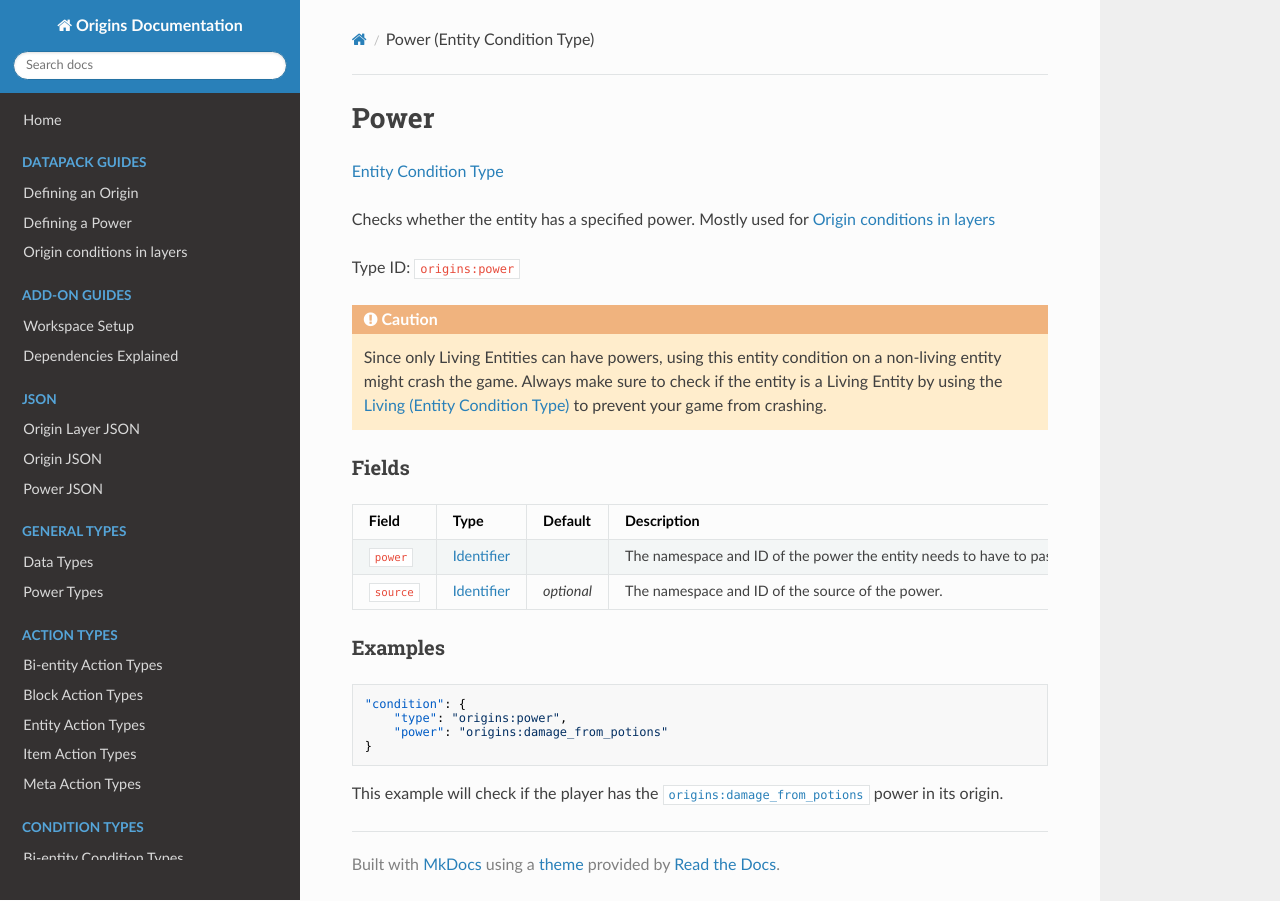
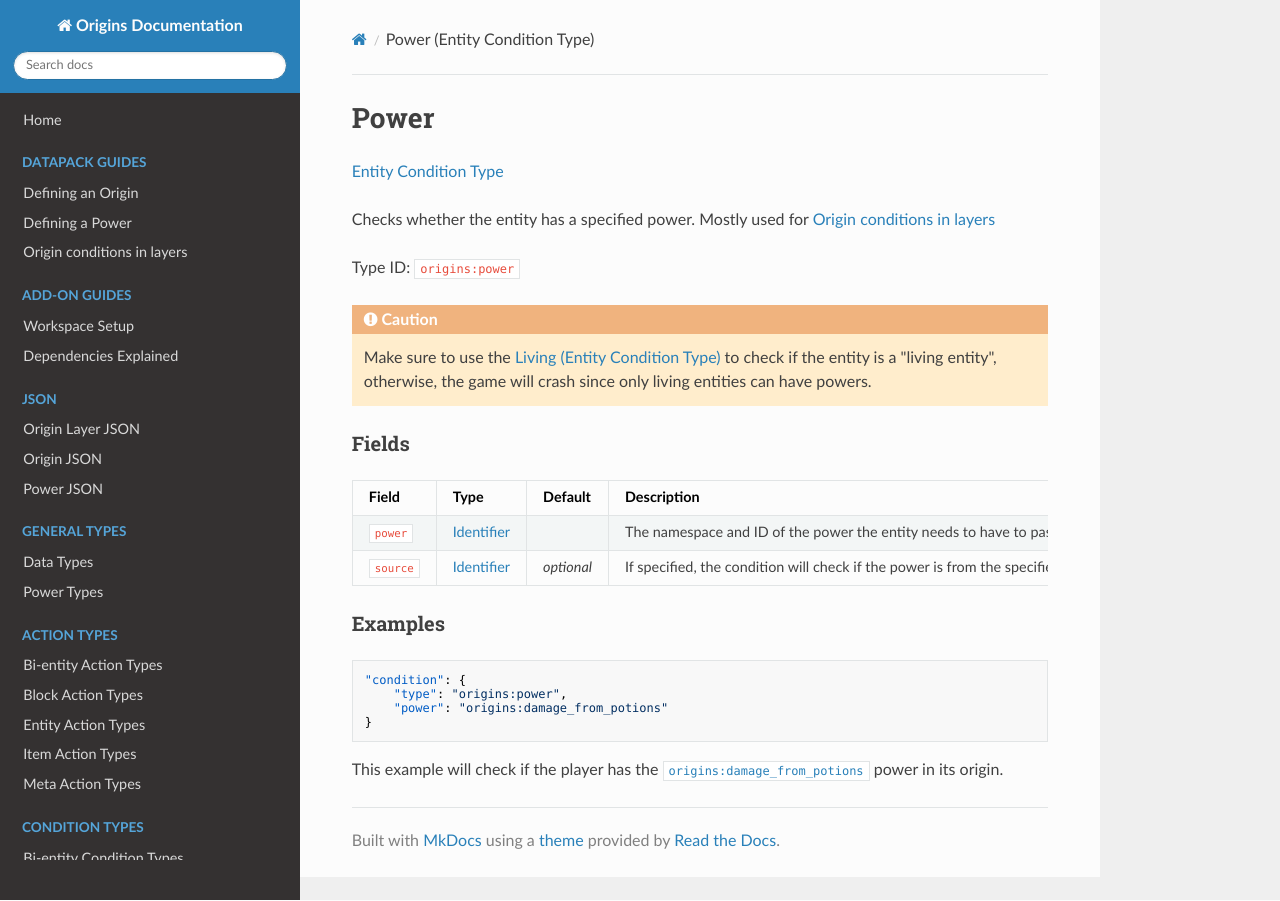
Before and after one commit to apace100/origins-docs, an MkDocs documentation site: the page built from docs/types/entity_condition_types/power.md, in a window 1280 px wide. Built offline with MkDocs 1.6.1, drawn with Linux system fonts in a browser that asks for light colours; nearby versions of some CDN libraries.

Commit message:
Updated `power.md` (Entity Condition Types) * Changed the admonition note * Changed the description for the `source` field in the field table

```diff
--- a/docs/types/entity_condition_types/power.md
+++ b/docs/types/entity_condition_types/power.md
@@ -13,7 +13,7 @@ Type ID: `origins:power`
 
 !!! caution
 
-    Since only Living Entities can have powers, using this entity condition on a non-living entity might crash the game. Always make sure to check if the entity is a Living Entity by using the [Living (Entity Condition Type)](living.md) to prevent your game from crashing.
+    Make sure to use the [Living (Entity Condition Type)](living.md) to check if the entity is a "living entity", otherwise, the game will crash since only living entities can have powers.
 
 
 ### Fields
@@ -21,7 +21,7 @@ Type ID: `origins:power`
 Field  | Type | Default | Description
 -------|------|---------|-------------
 `power` | [Identifier](../data_types/identifier.md) | | The namespace and ID of the power the entity needs to have to pass the check.
-`source` | [Identifier](../data_types/identifier.md) | _optional_ | The namespace and ID of the source of the power.
+`source` | [Identifier](../data_types/identifier.md) | _optional_ | If specified, the condition will check if the power is from the specified power source.
 
 
 ### Examples
```
